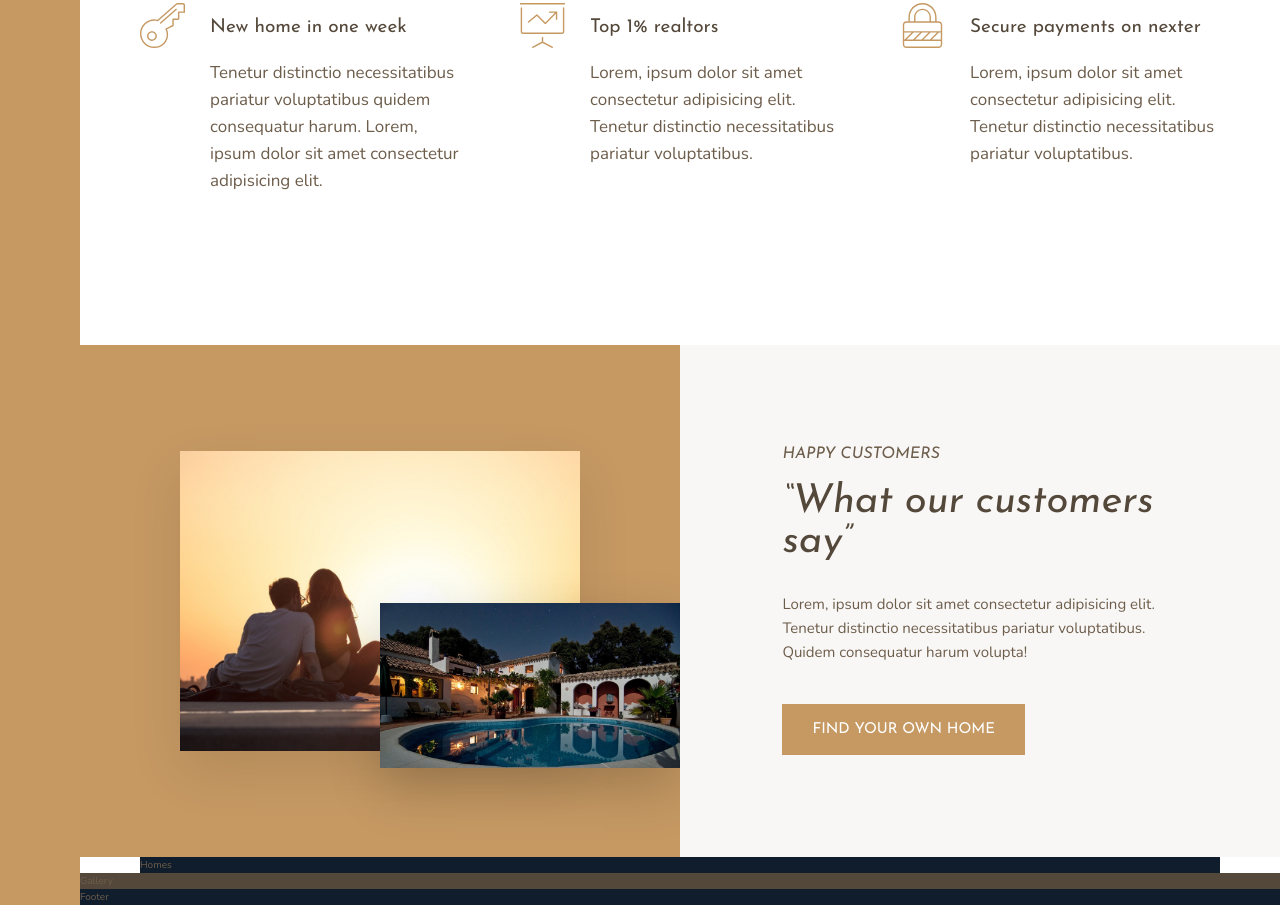
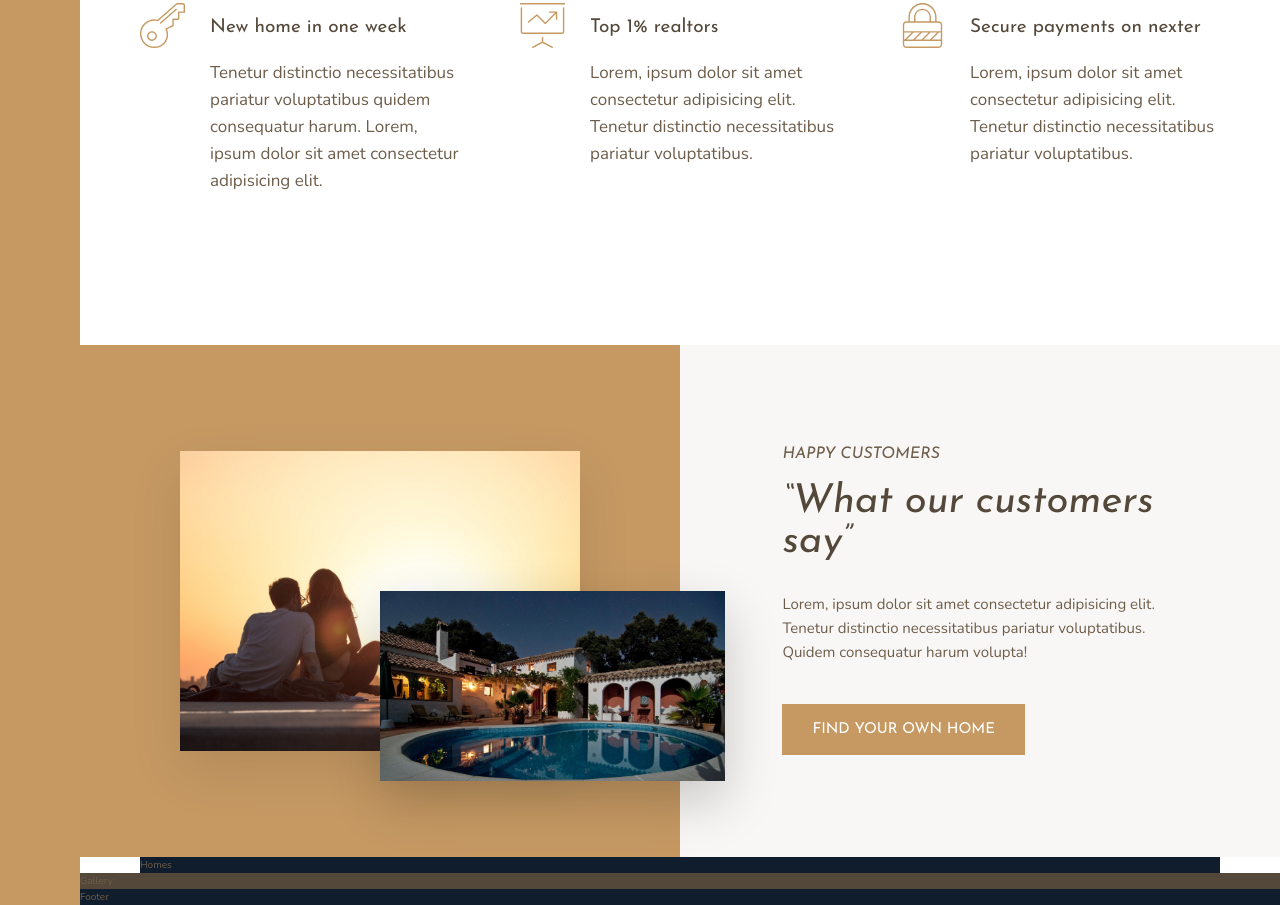
Before and after one commit to Markus-Sm/nexter, a website: page index.html in a window 1280 px wide. Shown: the part 1018-1923 px from the top of the page. Drawn offline with nearby package versions, Linux system fonts and the light colour scheme.

Commit message:
adding style to left third picture section

```diff
--- a/sass/_story.scss
+++ b/sass/_story.scss
@@ -17,9 +17,10 @@
     }
 
     &__img-2{
-        width: 100%;
+        width: 115%;
         grid-row: 4 / 6;
         grid-column: 4 / 7;
+        z-index: 20;
         box-shadow: 0 2rem 5rem rgba(#000, .2);
     }
 
```
Also changed, not shown: css/style.css, 1 other file.
